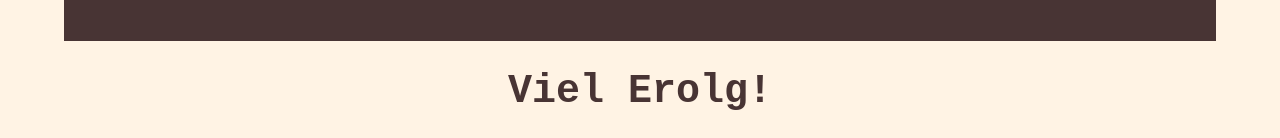
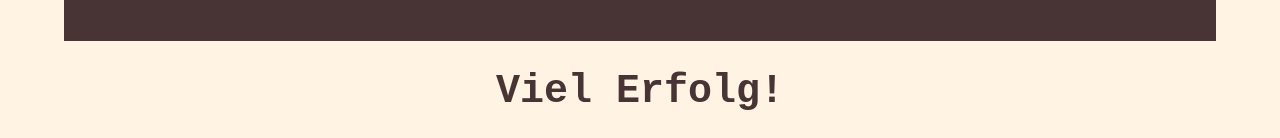
Before and after one commit to ElijaZuercher/Riddle-Game, a plain HTML site: page index.html in a window 1280 px wide. Shown: the part 1895-2033 px from the top of the page. Drawn offline with Linux system fonts and the light colour scheme.

Commit message:
finish html

```diff
--- a/index.html
+++ b/index.html
@@ -3,6 +3,7 @@
 <body bgcolor="FFF3E4"
 <head>
 
+  <link rel="sortcut icon" type="question-mark" href="question-mark.png">
 
   <title>Rästselsuche</title>
 
@@ -65,7 +66,7 @@
 
   </div>
 
-  <div class="Codeeingabe">Viel Erolg!</div>
+  <div class="Codeeingabe">Viel Erfolg!</div>
 
 
 </body>
```
